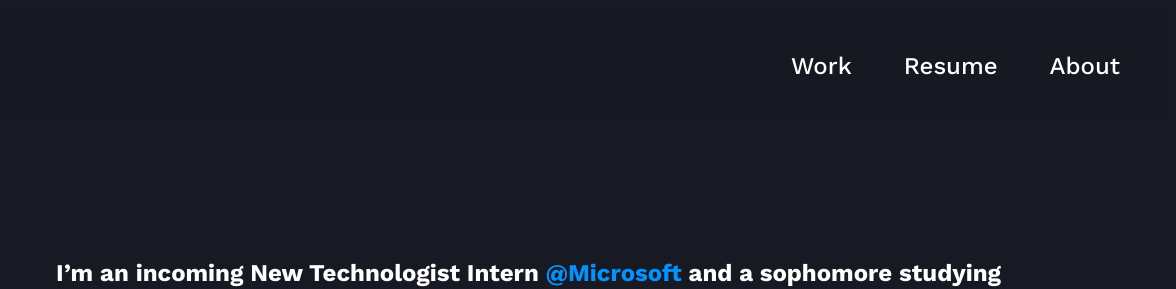
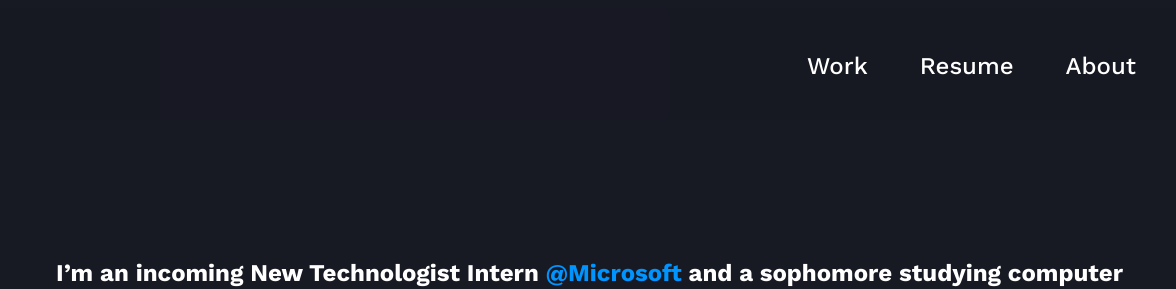
Before and after one commit to barrotbake/barrotbake.github.io, a plain HTML site: page index.html in a window 1536 px wide. Shown: the top 289 px of the page, 360-1536 px from the left. Drawn offline with nearby package versions, Linux system fonts and the light colour scheme.

Commit message:
Update styles.css

```diff
--- a/styles.css
+++ b/styles.css
@@ -133,3 +133,15 @@ iframe {
     color: white;
     font-weight: 600;
 }
+
+@media only screen and (min-width: 1450px) {
+    .main{
+       width: 1440px;
+       margin: auto
+    }
+
+    nav {
+        width: 1440px;
+        margin: auto
+     }
+}
```
